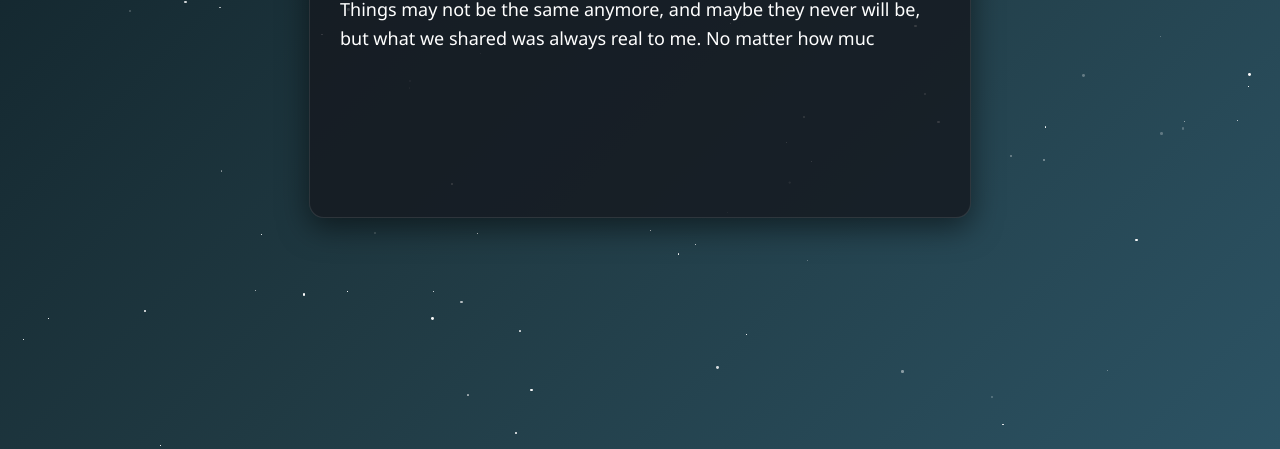
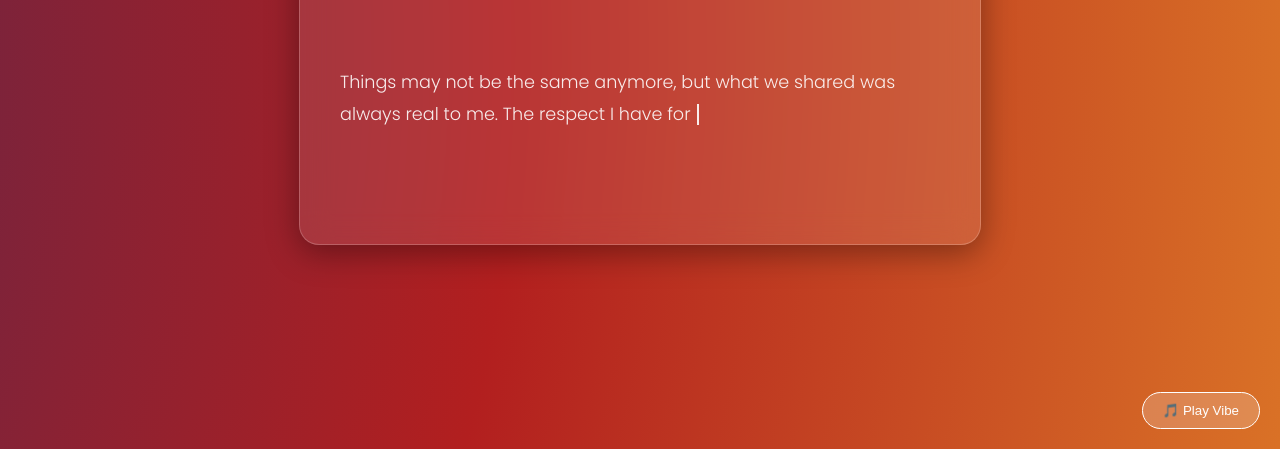
Before and after one commit to panjapriyanshu23-tech/ss-bd, a plain HTML site: page imdex.html in a window 1280 px wide. Shown: the part 351-800 px from the top of the page. Drawn offline with Linux system fonts and the light colour scheme.

Commit message:
Update imdex.html

```diff
--- a/imdex.html
+++ b/imdex.html
@@ -3,225 +3,198 @@
 <head>
     <meta charset="UTF-8">
     <meta name="viewport" content="width=device-width, initial-scale=1.0">
-<title>For You 🤍</title>
+    <title>For Someone Special 🤍</title>
     <style>
-/* Body & background */
-body{
-  margin:0;
-  padding:0;
-  background: linear-gradient(135deg, #0f2027, #203a43, #2c5364);
-  color:white;
-  font-family: 'Segoe UI', Tahoma, Geneva, Verdana, sans-serif;
-  overflow:hidden;
-  text-align:center;
-  height:100vh;
+        @import url('https://fonts.googleapis.com/css2?family=Poppins:wght@300;400;500&family=Dancing+Script:wght@600&display=swap');
+
+        body {
+            margin: 0;
+            padding: 0;
+            background: radial-gradient(circle at center, #1a2a6c, #b21f1f, #fdbb2d);
+            background-size: 400% 400%;
+            animation: gradientBG 15s ease infinite;
+            height: 100vh;
+            display: flex;
+            justify-content: center;
+            align-items: center;
+            font-family: 'Poppins', sans-serif;
+            overflow: hidden;
+            color: white;
         }
 
-/* Stars */
-.star{
-  position:absolute;
-  background:white;
-  border-radius:50%;
-  animation: twinkle 3s infinite alternate;
-  z-index:1;
-}
-@keyframes twinkle{
-  from{opacity:0.2;}
-  to{opacity:1;}
+        @keyframes gradientBG {
+            0% { background-position: 0% 50%; }
+            50% { background-position: 100% 50%; }
+            100% { background-position: 0% 50%; }
         }
 
-/* Shooting stars */
-@keyframes shoot {
-  0% { transform: translateX(0) translateY(0) rotate(45deg); opacity: 1; }
-  100% { transform: translateX(120vw) translateY(60vh) rotate(45deg); opacity:0; }
+        /* Glassmorphism Card */
+        .card {
+            background: rgba(255, 255, 255, 0.1);
+            backdrop-filter: blur(15px);
+            -webkit-backdrop-filter: blur(15px);
+            border: 1px solid rgba(255, 255, 255, 0.2);
+            padding: 40px;
+            border-radius: 20px;
+            width: 85%;
+            max-width: 600px;
+            text-align: center;
+            box-shadow: 0 8px 32px 0 rgba(0, 0, 0, 0.37);
+            z-index: 10;
         }
 
-/* Container */
-.container{
-  position:absolute;
-  top:50%;
-  left:50%;
-  transform:translate(-50%,-50%);
-  width:85%;
-  max-width:600px;
-  background-color: rgba(22,27,34,0.85);
-  padding: 30px;
-  border-radius:15px;
-  box-shadow: 0 10px 30px rgba(0,0,0,0.5);
-  z-index:10;
-  max-height:80vh;
-  overflow-y:auto;
-  border: 1px solid rgba(255,255,255,0.1);
+        h1 {
+            font-family: 'Dancing Script', cursive;
+            font-size: 3rem;
+            margin-bottom: 20px;
+            color: #fff;
+            text-shadow: 2px 2px 10px rgba(0,0,0,0.2);
         }
 
-/* Text */
-h1{
-  font-weight:300;
-  margin-bottom:20px;
-  color: #58a6ff;
-}
-p{
-  font-size:18px;
-  line-height:1.6;
-  margin-bottom: 15px;
+        .message-box {
+            min-height: 200px;
             text-align: left;
-  min-height: 1.2em;
-  /* Yahan fix kiya: opacity 1 kar di */
-  opacity: 1 !important;
         }
 
-/* Cursor for typewriter */
+        p {
+            font-size: 1.1rem;
+            line-height: 1.8;
+            margin-bottom: 20px;
+            color: rgba(255, 255, 255, 0.9);
+            font-weight: 300;
+        }
+
+        /* Cursor Effect */
         .cursor {
             display: inline-block;
-  width: 8px;
-  height: 18px;
-  background-color: #58a6ff;
-  margin-left:5px;
+            width: 2px;
+            height: 1.2em;
+            background: white;
+            margin-left: 2px;
+            animation: blink 0.8s infinite;
             vertical-align: middle;
-  animation: blink 0.8s step-start infinite;
-}
-@keyframes blink{
-  50% { background-color: transparent; }
         }
 
-/* Floating hearts */
-@keyframes floatUp {
-  0% { transform: translateY(0) scale(1); opacity:1; }
-  100% { transform: translateY(-100px) scale(1.5); opacity:0; }
+        @keyframes blink { 50% { opacity: 0; } }
+
+        /* Floating Stars */
+        .star {
+            position: absolute;
+            background: white;
+            border-radius: 50%;
+            opacity: 0.5;
+            animation: moveStar linear infinite;
         }
 
-/* Music play button */
-#playMusic{
-  position:fixed;
-  top:20px;
-  right:20px;
-  z-index:100;
-  padding:10px 15px;
-  background:#58a6ff;
-  border:none;
-  border-radius:20px;
-  color:white;
-  font-size:14px;
-  cursor:pointer;
-  box-shadow: 0 4px 15px rgba(0,0,0,0.3);
+        @keyframes moveStar {
+            from { transform: translateY(0); }
+            to { transform: translateY(-100vh); }
         }
+
+        /* Music Control */
+        #musicBtn {
+            position: fixed;
+            bottom: 20px;
+            right: 20px;
+            background: rgba(255,255,255,0.2);
+            border: 1px solid white;
+            color: white;
+            padding: 10px 20px;
+            border-radius: 30px;
+            cursor: pointer;
+            z-index: 100;
+            transition: 0.3s;
+        }
+
+        #musicBtn:hover { background: rgba(255,255,255,0.4); }
+
     </style>
 </head>
 <body>
 
+    <button id="musicBtn">🎵 Play Vibe</button>
     <audio id="bgMusic" loop>
-  <source src="https://cdn.pixabay.com/download/audio/2022/03/15/audio_4bfb5e.mp3" type="audio/mpeg">
+        <source src="https://www.soundhelix.com/examples/mp3/SoundHelix-Song-1.mp3" type="audio/mpeg">
     </audio>
-<button id="playMusic">🎵 Play Music</button>
 
-<div class="container">
+    <div class="card">
         <h1>Happy Birthday 🤍</h1>
-  <p id="line1"></p>
-  <p id="line2"></p>
-  <p id="line3"></p>
-  <p id="line4"></p>
+        <div class="message-box">
+            <p id="typed-text"></p>
+        </div>
     </div>
 
+    <div id="stars"></div>
+
     <script>
-// =================== Music Button ===================
-const music = document.getElementById('bgMusic');
-document.getElementById('playMusic').addEventListener('click', function() {
-  if (music.paused) {
-    music.play();
-    this.innerText = "⏸ Pause Music";
-  } else {
-    music.pause();
-    this.innerText = "🎵 Play Music";
-  }
-});
-
-// =================== Typewriter Logic ===================
-const lines = [
-`Things may not be the same anymore, and maybe they never will be, but what we shared was always real to me. No matter how much distance came between us, the memories and the respect I have for you never faded.`,
-`If I ever said or did anything that hurt you, even unintentionally, I’m truly sorry. It was never my intention to cause you pain. Please forgive me if I ever became the reason for your sadness.`,
-`On your birthday, I just want you to know that I genuinely wish you peace, growth, and all the happiness in the world. You deserve a beautiful life, with or without me in it.`,
-`Happy Birthday, dear. I’ll always wish the best for you. 🤍`
+        const text = [
+            "Things may not be the same anymore, but what we shared was always real to me. The respect I have for you never faded. ",
+            "If I ever said or did anything that hurt you, even unintentionally, I’m truly sorry. It was never my intention to cause you pain. Please forgive me if I ever became the reason for your sadness. ",
+            "On your birthday, I just want you to know that I genuinely wish you peace, growth, and all the happiness in the world. You deserve a beautiful life, with or without me in it. ",
+            "Happy Birthday, dear. I’ll always wish the best for you. 🤍"
         ];
 
-let currentLine = 0;
-let currentChar = 0;
-const delay = 40; // typing speed
+        let lineIndex = 0;
+        let charIndex = 0;
+        const speed = 40;
+        const target = document.getElementById("typed-text");
 
         function type() {
-  if (currentLine < lines.length) {
-    let targetElement = document.getElementById(`line${currentLine + 1}`);
-
-    // Cursor handling
-    let cursor = document.querySelector('.cursor');
-    if(cursor) cursor.remove();
-
-    targetElement.innerHTML = lines[currentLine].substring(0, currentChar) + '<span class="cursor"></span>';
-
-    if (currentChar < lines[currentLine].length) {
-      currentChar++;
-      setTimeout(type, delay);
+            if (lineIndex < text.length) {
+                if (charIndex < text[lineIndex].length) {
+                    // Type character by character
+                    target.innerHTML = text.slice(0, lineIndex).join("<br><br>") +
+                                     "<br><br>" +
+                                     text[lineIndex].substring(0, charIndex + 1) +
+                                     '<span class="cursor"></span>';
+                    charIndex++;
+                    setTimeout(type, speed);
                 } else {
-      // Remove cursor from finished line and move to next
-      targetElement.innerHTML = lines[currentLine];
-      currentLine++;
-      currentChar = 0;
-      setTimeout(type, 800); // Pause between lines
+                    // Move to next paragraph
+                    lineIndex++;
+                    charIndex = 0;
+                    setTimeout(type, 1000);
                 }
+            } else {
+                // Final text without blinking cursor at the end
+                target.innerHTML = text.join("<br><br>") + " 🤍";
             }
         }
 
-// Start typing on load
-window.onload = type;
+        // Start Typing
+        window.onload = () => {
+            setTimeout(type, 1000);
+            createStars();
+        };
 
-// =================== Stars Background ===================
+        // Background Stars
         function createStars() {
-  for(let i=0; i<100; i++){
-    let star = document.createElement("div");
-    star.classList.add("star");
-    let size = Math.random()*3;
-    star.style.width = size + "px";
-    star.style.height = size + "px";
-    star.style.top = Math.random()*100 + "vh";
-    star.style.left = Math.random()*100 + "vw";
-    star.style.animationDuration = (Math.random()*3 + 2) + "s";
-    document.body.appendChild(star);
+            const container = document.getElementById('stars');
+            for (let i = 0; i < 100; i++) {
+                const star = document.createElement('div');
+                star.className = 'star';
+                const size = Math.random() * 3 + 'px';
+                star.style.width = size;
+                star.style.height = size;
+                star.style.left = Math.random() * 100 + 'vw';
+                star.style.top = Math.random() * 100 + 'vh';
+                star.style.animationDuration = Math.random() * 5 + 5 + 's';
+                container.appendChild(star);
             }
         }
-createStars();
 
-// Shooting stars function
-function shootingStar(){
-  let star = document.createElement("div");
-  star.style.position = "absolute";
-  star.style.width = "2px";
-  star.style.height = "2px";
-  star.style.background = "white";
-  star.style.top = Math.random()*40 + "vh";
-  star.style.left = "-10px";
-  star.style.animation = "shoot 2s linear forwards";
-  star.style.zIndex = "1";
-  document.body.appendChild(star);
-  setTimeout(() => star.remove(), 2000);
+        // Music Logic
+        const btn = document.getElementById('musicBtn');
+        const music = document.getElementById('bgMusic');
+        btn.onclick = () => {
+            if (music.paused) {
+                music.play();
+                btn.innerText = "⏸ Pause Music";
+            } else {
+                music.pause();
+                btn.innerText = "🎵 Play Vibe";
             }
-setInterval(shootingStar, 4000);
-
-// =================== Heart Click Effect ===================
-document.addEventListener("click", (e) => {
-  if(e.target.id === 'playMusic') return;
-  const colors = ["#ff4d6d", "#ffb347", "#4dffb3", "#ff71ce"];
-  let heart = document.createElement("div");
-  heart.innerHTML = "❤️";
-  heart.style.position = "fixed";
-  heart.style.left = (e.clientX - 10) + "px";
-  heart.style.top = (e.clientY - 10) + "px";
-  heart.style.fontSize = "20px";
-  heart.style.pointerEvents = "none";
-  heart.style.animation = "floatUp 1s forwards ease-out";
-  heart.style.zIndex = "100";
-  document.body.appendChild(heart);
-  setTimeout(() => heart.remove(), 1000);
-});
+        };
     </script>
-
 </body>
 </html>
```
Lines whose indentation alone changed are shown as unchanged.
